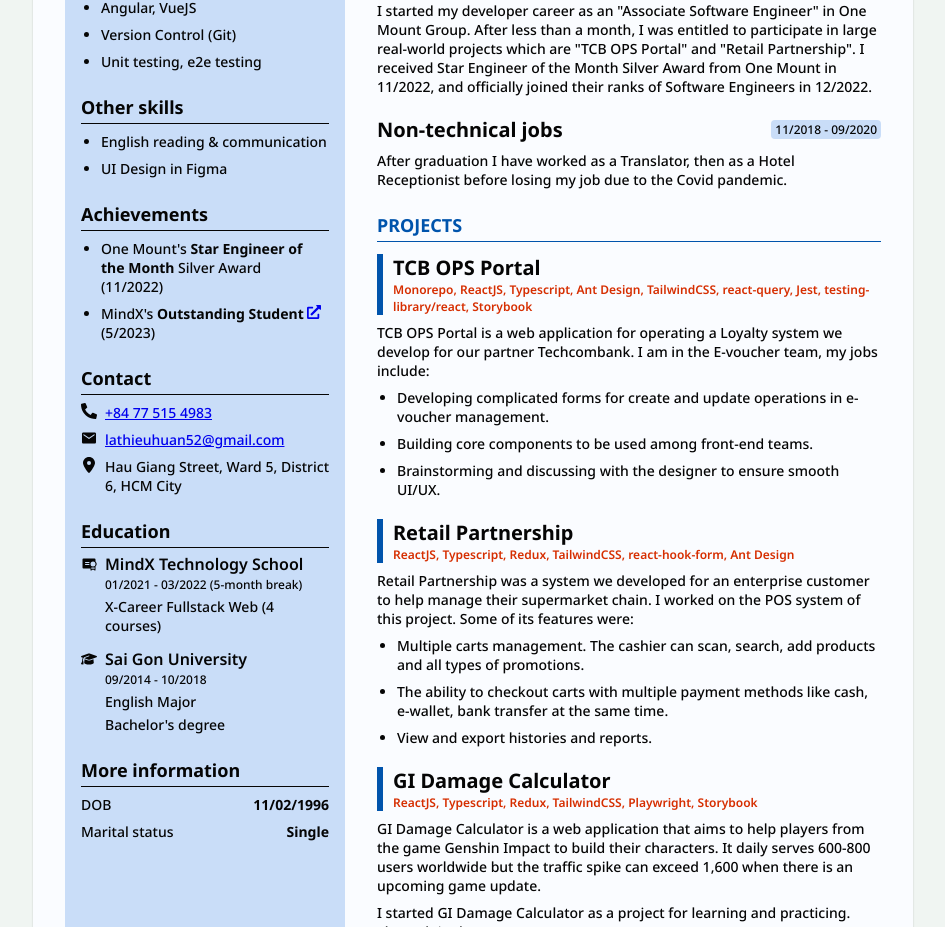
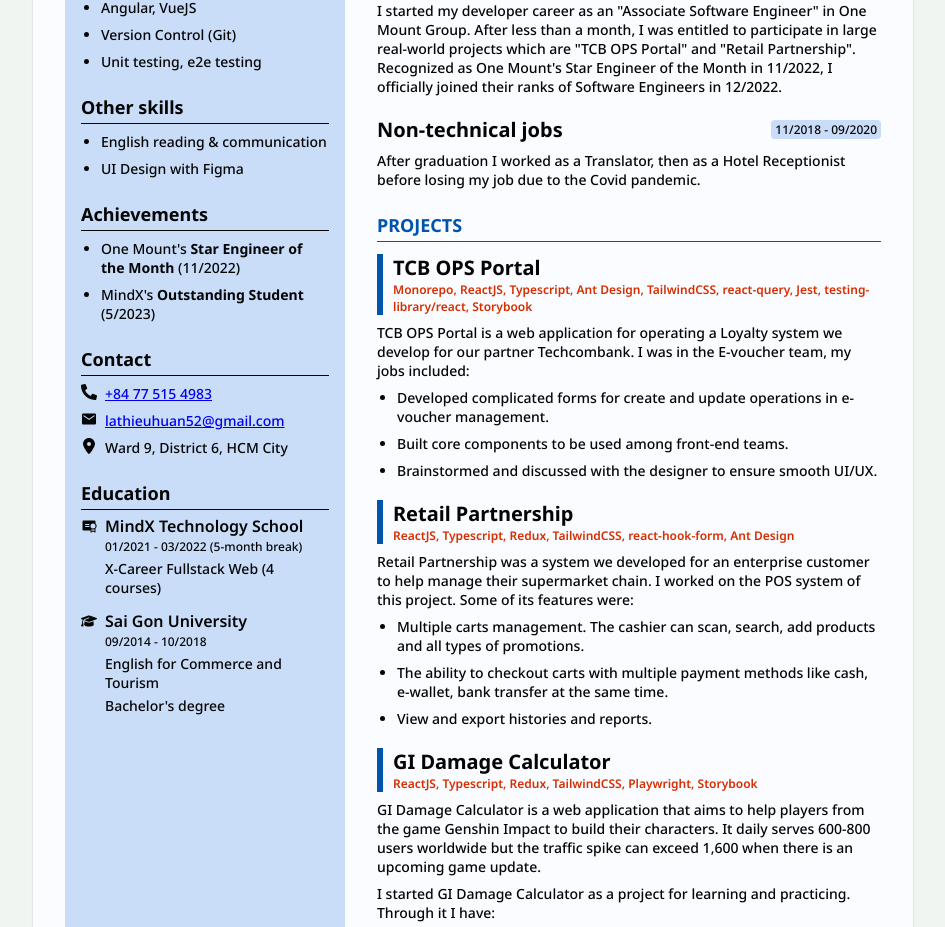
Before and after one commit to lathieuhuan/lathieuhuan.github.io, a plain HTML site: page index.html in a window 1280 px wide. Shown: the part 484-1411 px from the top of the page, without its empty margins (167-1112 px from the left). Drawn offline with Linux system fonts and the light colour scheme; a script that the page names is missing.

Commit message:
Deploy 20250602

```diff
--- a/index.css
+++ b/index.css
@@ -117,10 +117,6 @@ main {
 #other-skills .section-content,
 #achievements .section-content {
   padding-left: 1.25rem;
-}
-
-.achievements_title {
-  font-weight: 700;
 }
 
 #contact .section-content {
--- a/index.html
+++ b/index.html
@@ -45,7 +45,7 @@
             <h2>Other skills</h2>
             <ul class="section-content">
               <li>English reading & communication</li>
-              <li>UI Design in Figma</li>
+              <li>UI Design with Figma</li>
             </ul>
           </section>
 
@@ -55,37 +55,14 @@
               <li>
                 <p>
                   One Mount's
-                  <span class="achievements_title">
-                    Star Engineer of the Month
-                  </span>
-                  Silver Award
+                  <b> Star Engineer of the Month </b> (11/2022)
                 </p>
-                <span>(11/2022)</span>
               </li>
               <li>
                 <p>
                   MindX's
-                  <span class="achievements_title">Outstanding Student</span>
-                  <a
-                    href="https://mindx.edu.vn/student-post/la-thieu-huan"
-                    target="_blank"
-                  >
-                    <svg
-                      stroke="currentColor"
-                      fill="currentColor"
-                      stroke-width="0"
-                      viewBox="0 0 512 512"
-                      height="1em"
-                      width="1em"
-                      xmlns="http://www.w3.org/2000/svg"
-                    >
-                      <path
-                        d="M432,320H400a16,16,0,0,0-16,16V448H64V128H208a16,16,0,0,0,16-16V80a16,16,0,0,0-16-16H48A48,48,0,0,0,0,112V464a48,48,0,0,0,48,48H400a48,48,0,0,0,48-48V336A16,16,0,0,0,432,320ZM488,0h-128c-21.37,0-32.05,25.91-17,41l35.73,35.73L135,320.37a24,24,0,0,0,0,34L157.67,377a24,24,0,0,0,34,0L435.28,133.32,471,169c15,15,41,4.5,41-17V24A24,24,0,0,0,488,0Z"
-                      ></path>
-                    </svg>
-                  </a>
+                  <b>Outstanding Student</b> (5/2023)
                 </p>
-                <span>(5/2023)</span>
               </li>
             </ul>
           </section>
@@ -146,7 +123,7 @@
                     d="M215.7 499.2C267 435 384 279.4 384 192C384 86 298 0 192 0S0 86 0 192c0 87.4 117 243 168.3 307.2c12.3 15.3 35.1 15.3 47.4 0zM192 128a64 64 0 1 1 0 128 64 64 0 1 1 0-128z"
                   ></path>
                 </svg>
-                <span>Hau Giang Street, Ward 5, District 6, HCM City</span>
+                <span>Ward 9, District 6, HCM City</span>
               </li>
             </ul>
           </section>
@@ -200,23 +177,9 @@
                 <div class="education__general-info">
                   <p class="education__title">Sai Gon University</p>
                   <span class="education_period">09/2014 - 10/2018</span>
-                  <p>English Major</p>
+                  <p>English for Commerce and Tourism</p>
                   <p>Bachelor's degree</p>
                 </div>
-              </div>
-            </div>
-          </section>
-
-          <section id="more-info">
-            <h2>More information</h2>
-            <div class="section-content">
-              <div class="flex justify-between">
-                <span>DOB</span>
-                <b>11/02/1996</b>
-              </div>
-              <div class="flex justify-between">
-                <span>Marital status</span>
-                <b>Single</b>
               </div>
             </div>
           </section>
@@ -228,8 +191,8 @@
           <h1>La Thiệu Huân</h1>
           <p class="career-title">Front-end Developer</p>
           <p class="about-me">
-            I am a passionated developer who loves making useful and beautiful
-            applications. Thoughout 3 years of my career as a Front-end
+            I am a passionate developer who loves making useful and beautiful
+            applications. Throughout 3 years of my career as a Front-end
             Developer, I have gained extensive experience in the vast ecosystem
             of React, and currently expanding it to Angular, VueJS and more.
             However, I value my Javascript, Typescript, and CSS skills the most.
@@ -249,7 +212,7 @@
                 <div class="experience__general-info">
                   <div class="experience__title-n-time">
                     <h3>One Mount Group</h3>
-                    <span class="experience__period">06/2022 - Present</span>
+                    <span class="experience__period">06/2022 - 04/2025</span>
                   </div>
                   <div class="experience__position">Front-end Developer</div>
                 </div>
@@ -259,10 +222,9 @@
                 I started my developer career as an "Associate Software
                 Engineer" in One Mount Group. After less than a month, I was
                 entitled to participate in large real-world projects which are
-                "TCB OPS Portal" and "Retail Partnership". I received Star
-                Engineer of the Month Silver Award from One Mount in 11/2022,
-                and officially joined their ranks of Software Engineers in
-                12/2022.
+                "TCB OPS Portal" and "Retail Partnership". Recognized as One
+                Mount's Star Engineer of the Month in 11/2022, I officially
+                joined their ranks of Software Engineers in 12/2022.
               </p>
             </div>
 
@@ -277,7 +239,7 @@
               </div>
 
               <p class="experience__description">
-                After graduation I have worked as a Translator, then as a Hotel
+                After graduation I worked as a Translator, then as a Hotel
                 Receptionist before losing my job due to the Covid pandemic.
               </p>
             </div>
@@ -299,19 +261,19 @@
               <div class="projects__description">
                 <p>
                   TCB OPS Portal is a web application for operating a Loyalty
-                  system we develop for our partner Techcombank. I am in the
-                  E-voucher team, my jobs include:
+                  system we develop for our partner Techcombank. I was in the
+                  E-voucher team, my jobs included:
                 </p>
                 <ul>
                   <li>
-                    Developing complicated forms for create and update
-                    operations in e-voucher management.
+                    Developed complicated forms for create and update operations
+                    in e-voucher management.
                   </li>
                   <li>
-                    Building core components to be used among front-end teams.
+                    Built core components to be used among front-end teams.
                   </li>
                   <li>
-                    Brainstorming and discussing with the designer to ensure
+                    Brainstormed and discussed with the designer to ensure
                     smooth UI/UX.
                   </li>
                 </ul>
```
